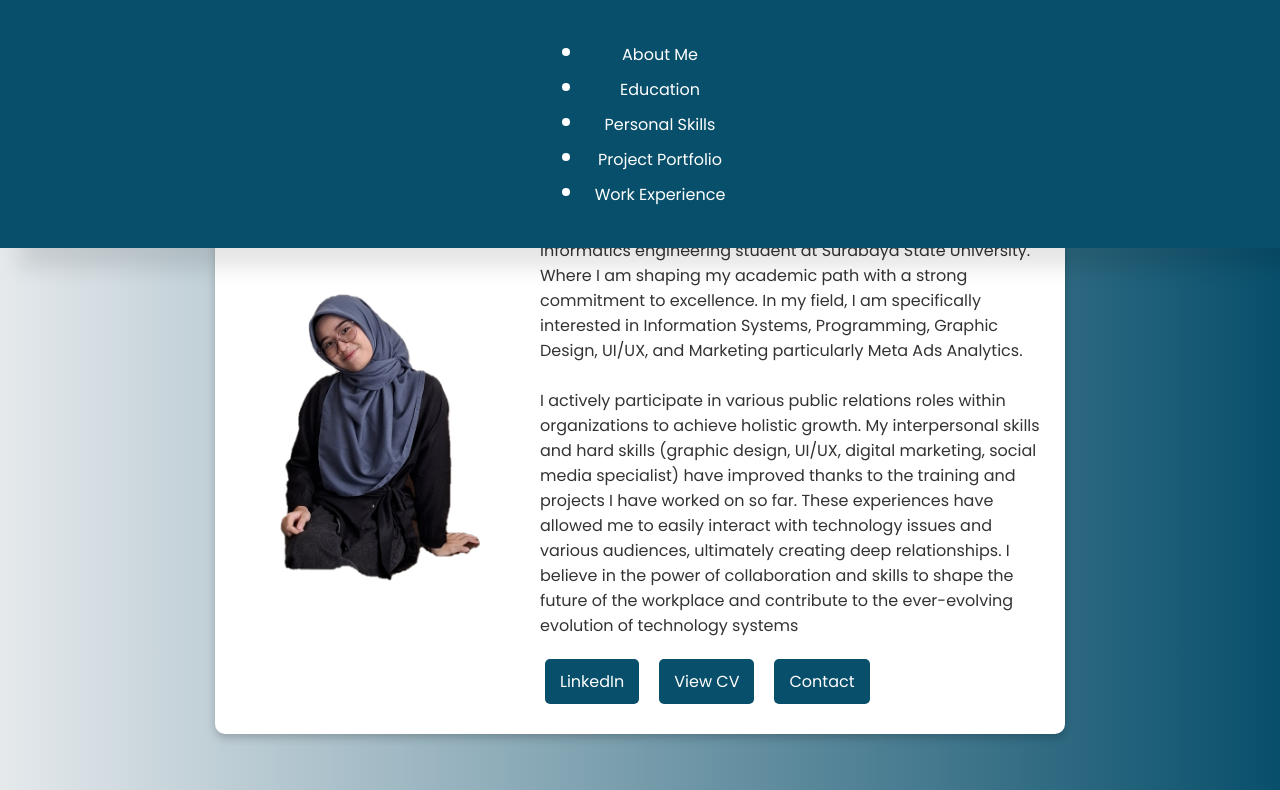
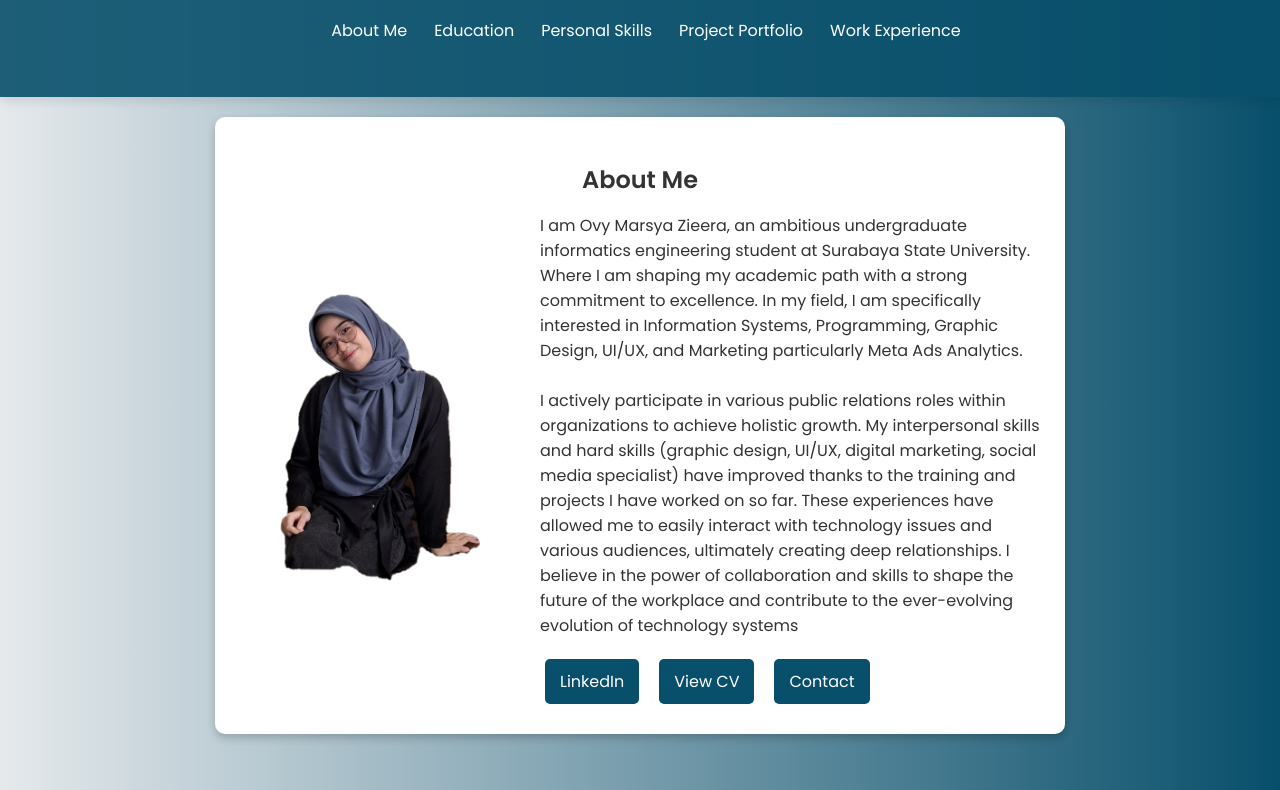
Before and after one commit to marsyazz/Portfolio-Coding-Ovy, a plain HTML site: page portfolio opi coding.html in a window 1280 px wide. Shown: the part 108-898 px from the top of the page. Drawn offline with Linux system fonts and the light colour scheme.

Commit message:
Update style.css

```diff
--- a/style.css
+++ b/style.css
@@ -57,10 +57,17 @@ nav a:hover {
     padding: 25px;
     margin: 25px 0;
     border-radius: 10px;
-    box-shadow: 0 4px 8px rgba(0, 0, 0, 0.2);
+    box-shadow: 0 4px 12px rgba(0, 0, 0, 0.3); /* Efek shadow lebih dalam */
     width: 100%;
     max-width: 800px;
     text-align: center;
+    transition: transform 0.3s ease, box-shadow 0.3s ease; /* Biar interaktif */
+}
+
+/* Efek interaktif saat hover */
+.section:hover {
+    transform: scale(1.02); /* Sedikit membesar */
+    box-shadow: 0 6px 16px rgba(0, 0, 0, 0.4); /* Bayangan lebih dramatis */
 }
 
 .about-content {
@@ -239,7 +246,7 @@ html {
 header h1 {
     font-size: 36px;
     font-weight: bold;
-    text-transform: uppercase;
+    text-transform: capitalize;
     letter-spacing: 2px;
     opacity: 0;
     animation: fadeSlide 2.0s ease-out forwards;
@@ -258,3 +265,86 @@ header h1 {
 .btn:hover {
     background-color: #063c54;
 }
+/* HEADER */
+header {
+    background: rgba(8, 79, 107, 0.9);
+    color: white;
+    padding: 15px 0;
+    width: 100%;
+    position: fixed; /* Sticky header */
+    top: 0;
+    left: 0;
+    z-index: 1000;
+    transition: all 0.3s ease-in-out;
+    box-shadow: 0px 4px 10px rgba(0, 0, 0, 0.1);
+}
+
+/* NAVIGATION MENU */
+nav ul {
+    list-style: none;
+    margin: 0;
+    padding: 0;
+    display: flex;
+    gap: 15px;
+}
+
+nav ul li {
+    display: inline-block;
+}
+
+nav ul li a {
+    color: white;
+    text-decoration: none;
+    font-size: 16px;
+    padding: 8px 12px;
+    border-radius: 5px;
+    transition: 0.3s;
+    position: relative;
+}
+
+/* Efek Hover dengan Underline Animation */
+nav ul li a::after {
+    content: "";
+    width: 0%;
+    height: 2px;
+    background: white;
+    display: block;
+    transition: width 0.3s ease-in-out;
+    margin: auto;
+}
+
+nav ul li a:hover::after {
+    width: 100%;
+}
+
+nav ul li a:hover {
+    color: #ffdd57;
+}
+
+/* HEADER */
+header {
+    background: rgba(8, 79, 107, 0.9);
+    color: white;
+    padding: 15px 0;
+    width: 100%;
+    position: fixed;
+    top: 0;
+    left: 0;
+    z-index: 1000;
+    transition: all 0.3s ease-in-out;
+    box-shadow: 0px 4px 10px rgba(0, 0, 0, 0.1);
+    backdrop-filter: blur(0px);
+}
+
+/* HEADER TRANSPARENT SAAT SCROLL */
+header.scrolled {
+    background: rgba(8, 79, 107, 0.3); /* Lebih transparan */
+    backdrop-filter: blur(10px); /* Efek blur */
+    padding: 10px 0;
+    box-shadow: none;
+}
+
+/* Efek Hover dengan Underline Animation */
+nav ul li a:hover {
+    color: #ffdd57;
+}
```
